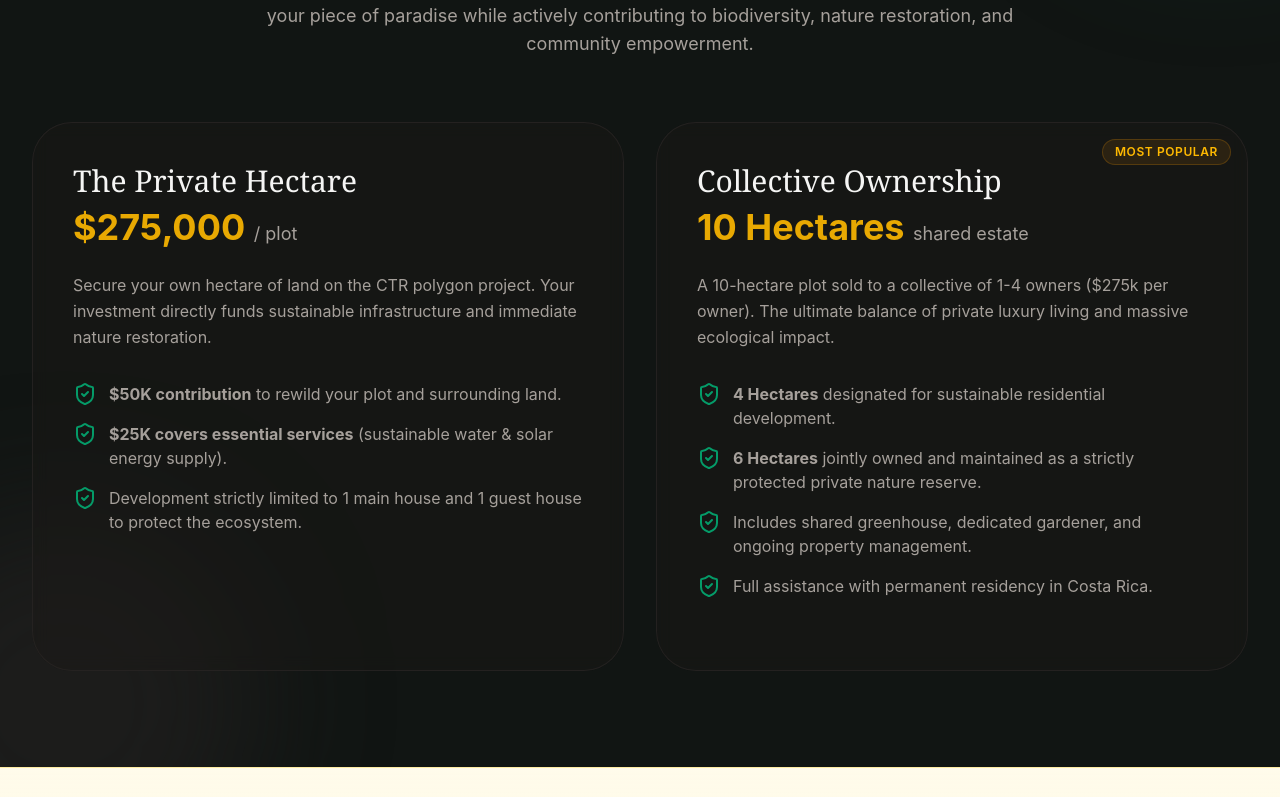
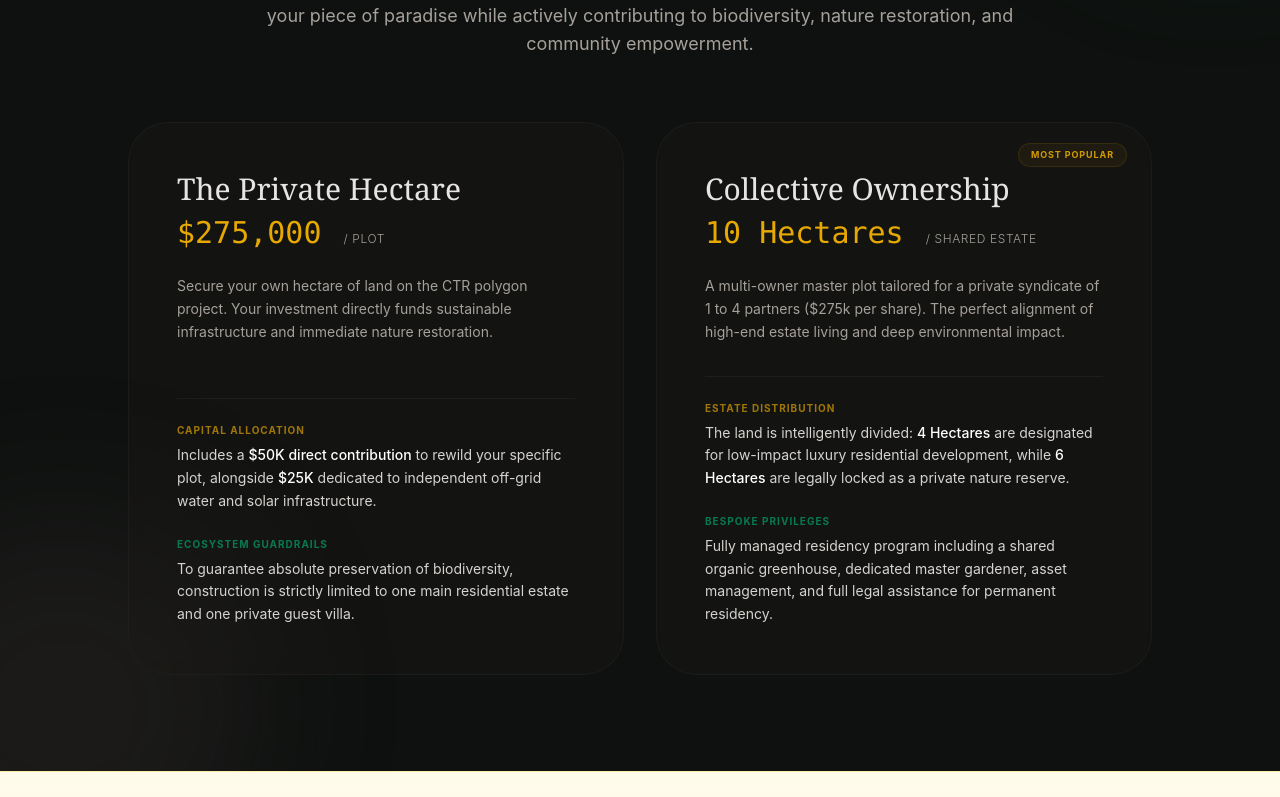
Before and after one commit to TideStay/Hen-Properties-broker, a React (Vite) app: page / in a window 1280 px wide. Shown: the part 4803-5600 px from the top of the page. Built offline with nearby package versions, Linux system fonts and the light colour scheme.

Commit message:
שינוי עיצוב סקשן השקעות

```diff
--- a/src/App.jsx
+++ b/src/App.jsx
@@ -1,6 +1,7 @@
 import React, { useState } from 'react';
-import { Leaf, Droplets, Sun, Home, CheckCircle2, ArrowRight, Sprout, ShieldCheck, Loader2 } from 'lucide-react';
+import { Leaf, Droplets, Sun, Home, CheckCircle2, ArrowRight, Sprout, Loader2 } from 'lucide-react';
 
+// Remove unused ShieldCheck import
 const MAKE_WEBHOOK_URL = 'https://hook.eu1.make.com/9v1pwmdj1isn7ee43lv4aac5a5k2n1s7';
 
 export default function App() {
@@ -15,6 +16,8 @@ export default function App() {
   const handleChange = (e) => {
     const { name, value } = e.target;
     setFormData((prev) => ({ ...prev, [name]: value }));
+
+    // Reset the success/error state only if needed
     if (submitSuccess) setSubmitSuccess(false);
     if (submitError) setSubmitError("");
   };
@@ -29,9 +32,9 @@ export default function App() {
       !formData.email.trim() ||
       !formData.message.trim()
     ) {
+      setIsSubmitting(false); // Fix: don't set submitting if validation fails
       setSubmitSuccess(false);
       setSubmitError("Please fill in all fields.");
-      setIsSubmitting(false);
       return;
     }
 
@@ -86,10 +89,8 @@ export default function App() {
           >
             Start Your Vision
           </a>
-
         </div>
       </nav>
-
 
       {/* Hero Section */}
       <section className="relative pt-32 pb-20 lg:pt-40 lg:pb-24 overflow-hidden bg-stone-50">
@@ -103,8 +104,6 @@ export default function App() {
               </span>{" "}
               <span className="text-amber-500 italic">Sustainable Luxury.</span>
             </h1>
-
-
             <p className="text-lg lg:text-xl text-stone-600 mb-10 leading-relaxed max-w-2xl">
               Holistic property development and conscious living. We guide buyers and investors from finding the perfect terrain to the final piece of furniture, all in harmony with nature.
             </p>
@@ -269,7 +268,6 @@ export default function App() {
       <section id="expertise" className="py-32 bg-stone-50 relative overflow-hidden">
         {/* Subtle background decoration for depth */}
         <div className="absolute top-0 left-1/2 -translate-x-1/2 w-[1000px] h-[500px] bg-emerald-900/5 rounded-full blur-3xl pointer-events-none"></div>
-
         <div className="max-w-7xl mx-auto px-4 sm:px-6 lg:px-8 relative z-10">
           <div className="text-center max-w-3xl mx-auto mb-24">
             <h2 className="text-sm font-bold tracking-widest uppercase text-emerald-700 mb-4">Our Expertise</h2>
@@ -279,11 +277,9 @@ export default function App() {
               Managing the full spectrum of conscious residential development, both on-grid and off-grid.
             </p>
           </div>
-
           {/* Pyramid Grid Container with Fixed Absolute Connector Path */}
           <div className="relative grid md:grid-cols-3 gap-8 items-start">
-
-            {/* Elegant Geometric Dashed Triangle - Fixed Height Container to Prevent Warping */}
+            {/* Elegant Geometric Dashed Triangle */}
             <div className="absolute top-0 left-0 w-full h-40 hidden md:block pointer-events-none z-0">
               <svg className="w-full h-full" viewBox="0 0 100 100" preserveAspectRatio="none">
                 <path
@@ -296,10 +292,8 @@ export default function App() {
                 />
               </svg>
             </div>
-
             {/* Card 1 - Land & Water */}
             <div className="group relative bg-white/80 backdrop-blur-sm p-10 rounded-[2.5rem] border border-stone-200/80 hover:bg-white hover:border-stone-300 transition-all duration-500 hover:shadow-xl hover:shadow-stone-200/40 hover:-translate-y-1.5 md:mt-16 text-center z-10">
-              {/* Icon Wrapper - Solid bg ensures it neatly masks the line behind it */}
               <div className="w-16 h-16 rounded-full bg-sky-50 text-sky-600 flex items-center justify-center mb-8 mx-auto transition-all duration-500 border border-sky-100/70 group-hover:bg-sky-100 group-hover:text-sky-700 relative z-10 shadow-sm bg-white">
                 <Droplets size={26} className="group-hover:scale-110 transition-transform duration-500 stroke-[1.5]" />
               </div>
@@ -308,10 +302,8 @@ export default function App() {
                 Acting as your property broker. Finding water, managing well perforations, and navigating complex permits and registration processes seamlessly.
               </p>
             </div>
-
             {/* Card 2 - Solar (The Elevated Peak) */}
             <div className="group relative bg-white/80 backdrop-blur-sm p-10 rounded-[2.5rem] border border-stone-200/80 hover:bg-white hover:border-stone-300 transition-all duration-500 hover:shadow-xl hover:shadow-stone-200/40 hover:-translate-y-1.5 md:mt-0 text-center z-10">
-              {/* Icon Wrapper */}
               <div className="w-16 h-16 rounded-full bg-amber-50 text-amber-500 flex items-center justify-center mb-8 mx-auto transition-all duration-500 border border-amber-100/70 group-hover:bg-amber-100 group-hover:text-amber-600 relative z-10 shadow-sm bg-white">
                 <Sun size={26} className="group-hover:scale-110 transition-transform duration-500 stroke-[1.5]" />
               </div>
@@ -320,10 +312,8 @@ export default function App() {
                 Design and installment of solar pumps for water systems and underground electricity, creating fully independent, sustainable properties.
               </p>
             </div>
-
             {/* Card 3 - Build & Furnish */}
             <div className="group relative bg-white/80 backdrop-blur-sm p-10 rounded-[2.5rem] border border-stone-200/80 hover:bg-white hover:border-stone-300 transition-all duration-500 hover:shadow-xl hover:shadow-stone-200/40 hover:-translate-y-1.5 md:mt-16 text-center z-10">
-              {/* Icon Wrapper */}
               <div className="w-16 h-16 rounded-full bg-emerald-50 text-emerald-600 flex items-center justify-center mb-8 mx-auto transition-all duration-500 border border-emerald-100/70 group-hover:bg-emerald-100 group-hover:text-emerald-700 relative z-10 shadow-sm bg-white">
                 <Home size={26} className="group-hover:scale-110 transition-transform duration-500 stroke-[1.5]" />
               </div>
@@ -379,69 +369,76 @@ export default function App() {
         </div>
       </section>
       {/* Investment Packages Section */}
-      <section id="invest" className="py-24 bg-[#111513] text-stone-50 relative overflow-hidden">
+      <section id="invest" className="py-24 bg-[#0E110F] text-stone-50 relative overflow-hidden">
         <div className="absolute top-0 right-0 -mr-32 -mt-32 w-96 h-96 bg-emerald-900/30 rounded-full blur-3xl pointer-events-none"></div>
         <div className="absolute bottom-0 left-0 -ml-32 -mb-32 w-96 h-96 bg-stone-800/50 rounded-full blur-3xl pointer-events-none"></div>
         <div className="max-w-7xl mx-auto px-4 sm:px-6 lg:px-8 relative z-10">
           <div className="text-center max-w-3xl mx-auto mb-16">
-            <div className="flex justify-center mb-4"><Sprout size={32} className="text-amber-400" /></div>
-            <div className="text-amber-400 font-bold tracking-widest text-sm mb-3 uppercase">Connecting The Roots</div>
-            <h2 className="text-4xl lg:text-5xl font-serif text-white mb-6">Invest in a Vision. Restore the Earth.</h2>
+            <div className="flex justify-center mb-4"><Sprout size={32} className="text-amber-400/80" /></div>
+            <div className="text-amber-400/80 font-bold tracking-widest text-sm mb-3 uppercase">Connecting The Roots</div>
+            <h2 className="text-4xl lg:text-5xl font-serif text-stone-200 mb-6">Invest in a Vision. Restore the Earth.</h2>
             <p className="text-stone-400 text-lg">
               Located in Costa Rica's Guanacaste region—one of the world's five Blue Zones. Secure your piece of paradise while actively contributing to biodiversity, nature restoration, and community empowerment.
             </p>
           </div>
-          <div className="grid lg:grid-cols-2 gap-8 items-stretch">
-            {/* The 1 Hectare Package */}
-            <div className="bg-stone-900/40 backdrop-blur-sm border border-stone-800/80 p-10 rounded-[2.5rem] hover:bg-stone-900/60 transition duration-300 flex flex-col">
-              <h3 className="text-3xl font-serif text-stone-100 mb-2">The Private Hectare</h3>
-              <div className="text-amber-400/90 text-4xl font-bold mb-6">$275,000 <span className="text-lg font-normal text-stone-400">/ plot</span></div>
-              <p className="text-stone-400 mb-8 leading-relaxed">
-                Secure your own hectare of land on the CTR polygon project. Your investment directly funds sustainable infrastructure and immediate nature restoration.
-              </p>
-              <ul className="space-y-4 mb-8 flex-grow">
-                <li className="flex items-start gap-3">
-                  <ShieldCheck size={24} className="text-emerald-500/80 shrink-0" />
-                  <span className="text-stone-400"><strong>$50K contribution</strong> to rewild your plot and surrounding land.</span>
-                </li>
-                <li className="flex items-start gap-3">
-                  <ShieldCheck size={24} className="text-emerald-500/80 shrink-0" />
-                  <span className="text-stone-400"><strong>$25K covers essential services</strong> (sustainable water & solar energy supply).</span>
-                </li>
-                <li className="flex items-start gap-3">
-                  <ShieldCheck size={24} className="text-emerald-500/80 shrink-0" />
-                  <span className="text-stone-400">Development strictly limited to 1 main house and 1 guest house to protect the ecosystem.</span>
-                </li>
-              </ul>
+          {/* Editorial Luxury Cards Grid */}
+          <div className="grid lg:grid-cols-2 gap-8 items-stretch max-w-5xl mx-auto">
+            {/* Card 1 - The Private Hectare */}
+            <div className="group relative bg-stone-900/40 backdrop-blur-sm p-10 lg:p-12 rounded-[2.5rem] border border-stone-800/50 hover:border-stone-700/60 transition-all duration-500 flex flex-col justify-between">
+              <div>
+                <h3 className="text-3xl font-serif text-stone-200 mb-2">The Private Hectare</h3>
+                <div className="text-3xl font-mono text-amber-400/90 font-light mb-6">
+                  $275,000 <span className="text-xs text-stone-400 tracking-wider uppercase font-sans ml-1">/ plot</span>
+                </div>
+                <p className="text-stone-400 text-sm leading-relaxed mb-8">
+                  Secure your own hectare of land on the CTR polygon project. Your investment directly funds sustainable infrastructure and immediate nature restoration.
+                </p>
+              </div>
+              {/* Editorial Spec Sheet Layout (No Bullets, No AI Icons) */}
+              <div className="border-t border-stone-800/60 pt-6 space-y-6 text-left">
+                <div>
+                  <span className="text-[10px] font-bold tracking-widest uppercase text-amber-400/60 block mb-1.5">Capital Allocation</span>
+                  <p className="text-stone-300 text-sm leading-relaxed">
+                    Includes a <span className="text-white font-medium">$50K direct contribution</span> to rewild your specific plot, alongside <span className="text-white font-medium">$25K</span> dedicated to independent off-grid water and solar infrastructure.
+                  </p>
+                </div>
+                <div>
+                  <span className="text-[10px] font-bold tracking-widest uppercase text-emerald-500/60 block mb-1.5">Ecosystem Guardrails</span>
+                  <p className="text-stone-300 text-sm leading-relaxed">
+                    To guarantee absolute preservation of biodiversity, construction is strictly limited to one main residential estate and one private guest villa.
+                  </p>
+                </div>
+              </div>
             </div>
-            {/* Collective Ownership */}
-            <div className="bg-stone-900/40 backdrop-blur-sm border border-stone-800/80 p-10 rounded-[2.5rem] relative overflow-hidden flex flex-col hover:bg-stone-900/60 transition duration-300">
-              <div className="absolute top-4 right-4 bg-amber-500/10 text-amber-400 text-xs font-semibold tracking-wider px-3 py-1 rounded-full border border-amber-500/20 uppercase">
+            {/* Card 2 - Collective Ownership */}
+            <div className="group relative bg-stone-900/40 backdrop-blur-sm p-10 lg:p-12 rounded-[2.5rem] border border-stone-800/50 hover:border-stone-700/60 transition-all duration-500 flex flex-col justify-between">
+              <div className="absolute top-5 right-6 bg-amber-400/5 text-amber-400/80 text-[9px] font-bold tracking-widest px-3 py-1 rounded-full border border-amber-400/10 uppercase">
                 Most Popular
               </div>
-              <h3 className="text-3xl font-serif text-stone-100 mb-2">Collective Ownership</h3>
-              <div className="text-amber-400/90 text-4xl font-bold mb-6">10 Hectares <span className="text-lg font-normal text-stone-400">shared estate</span></div>
-              <p className="text-stone-400 mb-8 leading-relaxed">
-                A 10-hectare plot sold to a collective of 1-4 owners ($275k per owner). The ultimate balance of private luxury living and massive ecological impact.
-              </p>
-              <ul className="space-y-4 mb-8 flex-grow">
-                <li className="flex items-start gap-3">
-                  <ShieldCheck size={24} className="text-emerald-500/80 shrink-0" />
-                  <span className="text-stone-400"><strong>4 Hectares</strong> designated for sustainable residential development.</span>
-                </li>
-                <li className="flex items-start gap-3">
-                  <ShieldCheck size={24} className="text-emerald-500/80 shrink-0" />
-                  <span className="text-stone-400"><strong>6 Hectares</strong> jointly owned and maintained as a strictly protected private nature reserve.</span>
-                </li>
-                <li className="flex items-start gap-3">
-                  <ShieldCheck size={24} className="text-emerald-500/80 shrink-0" />
-                  <span className="text-stone-400">Includes shared greenhouse, dedicated gardener, and ongoing property management.</span>
-                </li>
-                <li className="flex items-start gap-3">
-                  <ShieldCheck size={24} className="text-emerald-500/80 shrink-0" />
-                  <span className="text-stone-400">Full assistance with permanent residency in Costa Rica.</span>
-                </li>
-              </ul>
+              <div>
+                <h3 className="text-3xl font-serif text-stone-200 mb-2">Collective Ownership</h3>
+                <div className="text-3xl font-mono text-amber-400/90 font-light mb-6">
+                  10 Hectares <span className="text-xs text-stone-400 tracking-wider uppercase font-sans ml-1">/ shared estate</span>
+                </div>
+                <p className="text-stone-400 text-sm leading-relaxed mb-8">
+                  A multi-owner master plot tailored for a private syndicate of 1 to 4 partners ($275k per share). The perfect alignment of high-end estate living and deep environmental impact.
+                </p>
+              </div>
+              {/* Editorial Spec Sheet Layout (No Bullets, No AI Icons) */}
+              <div className="border-t border-stone-800/60 pt-6 space-y-6 text-left">
+                <div>
+                  <span className="text-[10px] font-bold tracking-widest uppercase text-amber-400/60 block mb-1.5">Estate Distribution</span>
+                  <p className="text-stone-300 text-sm leading-relaxed">
+                    The land is intelligently divided: <span className="text-white font-medium">4 Hectares</span> are designated for low-impact luxury residential development, while <span className="text-white font-medium">6 Hectares</span> are legally locked as a private nature reserve.
+                  </p>
+                </div>
+                <div>
+                  <span className="text-[10px] font-bold tracking-widest uppercase text-emerald-500/60 block mb-1.5">Bespoke Privileges</span>
+                  <p className="text-stone-300 text-sm leading-relaxed">
+                    Fully managed residency program including a shared organic greenhouse, dedicated master gardener, asset management, and full legal assistance for permanent residency.
+                  </p>
+                </div>
+              </div>
             </div>
           </div>
         </div>
```
